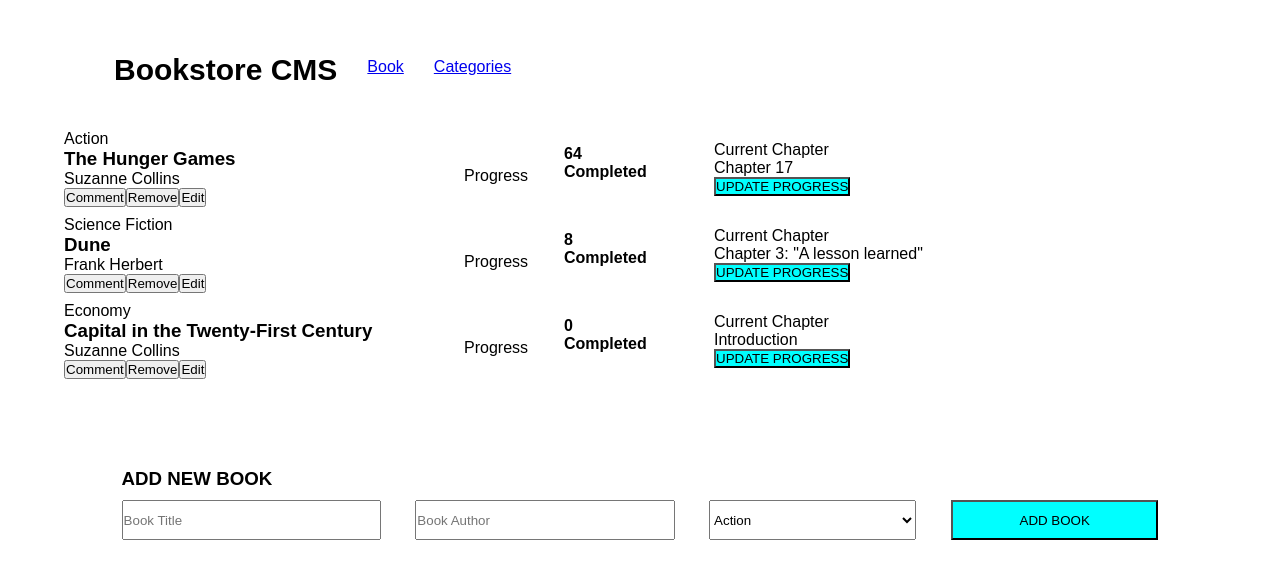
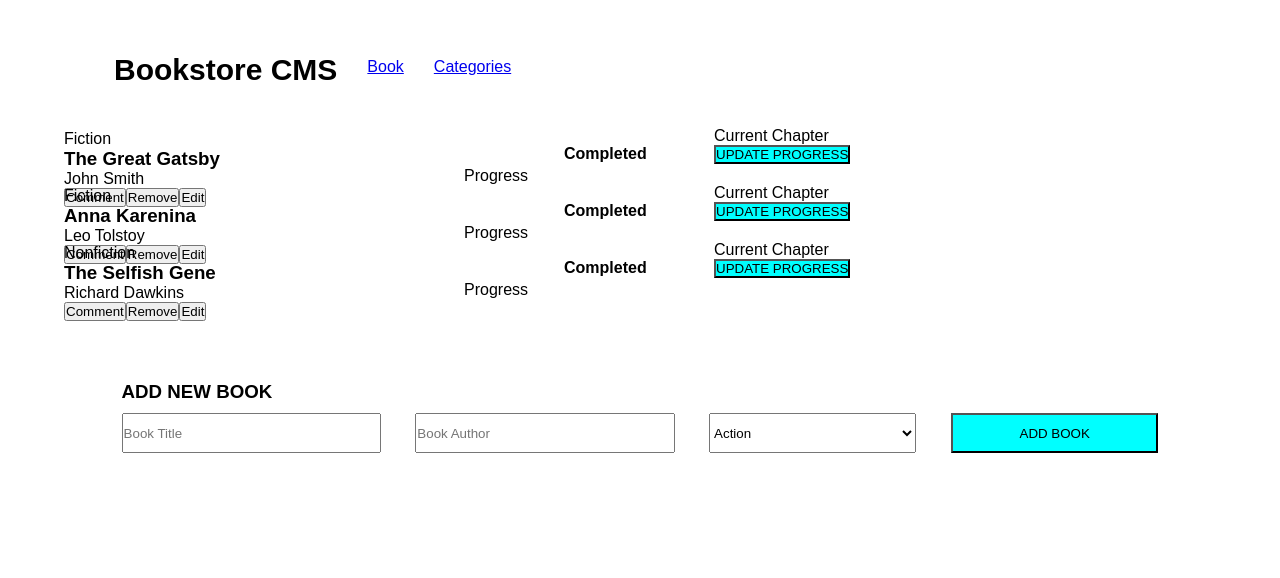
Before and after one commit to Zuwairanajma/bookstore-app-project, a React (Create React App) app: page / in a window 1280 px wide. Shown: the top 578 px of the page. Built offline with nearby package versions, Linux system fonts and the light colour scheme.

Commit message:
Implement Add and remove functions with redux

```diff
--- a/src/components/BookForm.js
+++ b/src/components/BookForm.js
@@ -1,23 +1,60 @@
+import { useDispatch, useSelector } from 'react-redux';
+import { useState } from 'react';
+import { addBook } from '../redux/books/booksSlice';
 import '../styles/BookForm.css';
 
-function BookForm() {
+const BookForm = () => {
+  const dispatch = useDispatch();
+  const books = useSelector((state) => state.books);
+  const [title, setTitle] = useState('');
+  const [author, setAuthor] = useState('');
+  const handleAddBook = (title, author) => {
+    const newBook = {
+      itemId: `${books.length + 1}`,
+      title,
+      author,
+      category: 'uncategorized',
+    };
+    dispatch(addBook(newBook));
+  };
+  function handleClick(e) {
+    e.preventDefault();
+    if (!title || !author) return;
+    handleAddBook(title.trim(), author.trim());
+    setTitle('');
+    setAuthor('');
+  }
   return (
     <div className="containerCreateBooks">
       <h3>ADD NEW BOOK</h3>
       <form>
-        <input type="text" placeholder="Book Title" />
-        <input type="text" placeholder="Book Author" />
+        <input
+          type="text"
+          placeholder="Book Title"
+          value={title}
+          onChange={(e) => setTitle(e.target.value)}
+        />
+        <input
+          type="text"
+          placeholder="Book Author"
+          value={author}
+          onChange={(e) => setAuthor(e.target.value)}
+        />
         <select className="select" value="action">
           <option value="action">Action</option>
           <option value="scienceFiction">Science Fiction</option>
           <option value="economy">Economy</option>
         </select>
-        <button className="btn" type="submit">
+        <button
+          className="btn"
+          type="submit"
+          onClick={handleClick}
+        >
           ADD BOOK
         </button>
       </form>
     </div>
   );
-}
+};
 
 export default BookForm;
--- a/src/components/BookItems.js
+++ b/src/components/BookItems.js
@@ -1,18 +1,100 @@
+// import React from 'react';
+// import PropTypes from 'prop-types';
+// import '../styles/BookState.css';
+// import { useDispatch } from 'react-redux';
+// import { removeBook } from '../redux/books/booksSlice';
+
+// const BookItems = ({ bookItem }) => {
+//   const {
+//    category, title, author, percentage, chapter, itemId,
+//   } = bookItem;
+//   // const itemIds = bookItem.item_id;
+//   const dispatch = useDispatch();
+
+//   return (
+//     <>
+//       <div className="containerRender" style={{ display: 'flex' }}>
+//         <div className="renderLeft">
+//           <p>{category}</p>
+//           <h3>{title}</h3>
+//           <p>{author}</p>
+//           <div className="leftButton">
+//             <button className="leftButton" type="button">Comment</button>
+//             <button
+//               className="leftButton"
+//               type="button"
+//               onClick={() => {
+//                 dispatch(removeBook(itemId));
+//               }}
+//             >
+//               Remove
+//             </button>
+//             <button className="leftButton" type="button">Edit</button>
+//           </div>
+//         </div>
+//       </div>
+//       <div className="renderRight">
+//         <div className="middle">
+//           <p className="Amid">Progress</p>
+//           <div className="midRight">
+//             <h4>{percentage}</h4>
+//             <h4>Completed</h4>
+//           </div>
+//         </div>
+//         <div className="deepRight">
+//           <p>Current Chapter</p>
+//           <p>{chapter}</p>
+//           <button className="blue" type="button">UPDATE PROGRESS</button>
+//         </div>
+//       </div>
+//     </>
+//   );
+// };
+// BookItems.propTypes = {
+//   bookItem: PropTypes.objectOf(
+//     PropTypes.shape({
+//       id: PropTypes.number.isRequired,
+//       title: PropTypes.string.isRequired,
+//       author: PropTypes.string.isRequired,
+//       percentage: PropTypes.number.isRequired,
+//       chapter: PropTypes.string.isRequired,
+//     }),
+//   ).isRequired,
+// };
+
+// export default BookItems;
+
 import React from 'react';
 import PropTypes from 'prop-types';
 import '../styles/BookState.css';
+import { useDispatch } from 'react-redux';
+import { removeBook } from '../redux/books/booksSlice';
 
-function BookItems({ book }) {
+const BookItems = ({ bookItem }) => {
+  const {
+    category, title, author, percentage, chapter, itemId,
+  } = bookItem;
+
+  const dispatch = useDispatch();
+
   return (
     <>
       <div className="containerRender" style={{ display: 'flex' }}>
         <div className="renderLeft">
-          <p>{book.type}</p>
-          <h3>{book.title}</h3>
-          <p>{book.author}</p>
+          <p>{category}</p>
+          <h3>{title}</h3>
+          <p>{author}</p>
           <div className="leftButton">
             <button className="leftButton" type="button">Comment</button>
-            <button className="leftButton" type="button">Remove</button>
+            <button
+              className="leftButton"
+              type="button"
+              onClick={() => {
+                dispatch(removeBook(itemId));
+              }}
+            >
+              Remove
+            </button>
             <button className="leftButton" type="button">Edit</button>
           </div>
         </div>
@@ -21,29 +103,29 @@ function BookItems({ book }) {
         <div className="middle">
           <p className="Amid">Progress</p>
           <div className="midRight">
-            <h4>{book.percentage}</h4>
+            <h4>{percentage}</h4>
             <h4>Completed</h4>
           </div>
         </div>
         <div className="deepRight">
           <p>Current Chapter</p>
-          <p>{book.chapter}</p>
+          <p>{chapter}</p>
           <button className="blue" type="button">UPDATE PROGRESS</button>
         </div>
       </div>
     </>
   );
-}
+};
+
 BookItems.propTypes = {
-  book: PropTypes.objectOf(
-    PropTypes.shape({
-      id: PropTypes.number.isRequired,
-      title: PropTypes.string.isRequired,
-      author: PropTypes.string.isRequired,
-      percentage: PropTypes.number.isRequired,
-      chapter: PropTypes.string.isRequired,
-    }),
-  ).isRequired,
+  bookItem: PropTypes.shape({
+    itemId: PropTypes.string.isRequired,
+    title: PropTypes.string.isRequired,
+    author: PropTypes.string.isRequired,
+    percentage: PropTypes.number.isRequired,
+    chapter: PropTypes.string.isRequired,
+    category: PropTypes.string.isRequired,
+  }).isRequired,
 };
 
 export default BookItems;
--- a/src/components/BookList.js
+++ b/src/components/BookList.js
@@ -1,27 +1,16 @@
-import PropTypes from 'prop-types';
+import { useSelector } from 'react-redux';
 import BookItems from './BookItems';
 
-function BookList({ books }) {
+function BookList() {
+  const { books } = useSelector((state) => state.books);
+
   return (
     <div>
-      {books.map((book) => (
-        <BookItems key={book.id} book={book} />
+      {books.map((bookItem) => (
+        <BookItems key={bookItem.itemId} bookItem={bookItem} />
       ))}
     </div>
   );
 }
 
-BookList.propTypes = {
-  books: PropTypes.arrayOf(
-    PropTypes.shape({
-      id: PropTypes.number.isRequired,
-      type: PropTypes.string.isRequired,
-      title: PropTypes.string.isRequired,
-      author: PropTypes.string.isRequired,
-      percentage: PropTypes.number.isRequired,
-      chapter: PropTypes.string.isRequired,
-    }),
-  ).isRequired,
-};
-
 export default BookList;
--- a/src/components/Books.js
+++ b/src/components/Books.js
@@ -1,40 +1,11 @@
 import BookList from './BookList';
 import BookForm from './BookForm';
 
-function Books() {
-  const books = [
-    {
-      id: 1,
-      type: 'Action',
-      title: 'The Hunger Games',
-      author: 'Suzanne Collins',
-      percentage: 64,
-      chapter: 'Chapter 17',
-    },
-    {
-      id: 2,
-      type: 'Science Fiction',
-      title: 'Dune',
-      author: 'Frank Herbert',
-      percentage: 8,
-      chapter: 'Chapter 3: "A lesson learned"',
-    },
-    {
-      id: 3,
-      type: 'Economy',
-      title: 'Capital in the Twenty-First Century',
-      author: 'Suzanne Collins',
-      percentage: 0,
-      chapter: 'Introduction',
-    },
-  ];
-
-  return (
-    <>
-      <BookList books={books} />
-      <BookForm />
-    </>
-  );
-}
+const Books = () => (
+  <>
+    <BookList />
+    <BookForm />
+  </>
+);
 
 export default Books;
--- a/src/index.js
+++ b/src/index.js
@@ -1,11 +1,15 @@
 import React from 'react';
 import ReactDOM from 'react-dom/client';
+import { Provider } from 'react-redux';
 import App from './App';
 import './index.css';
+import { store } from './redux/store';
 
 const root = ReactDOM.createRoot(document.getElementById('root'));
 root.render(
   <React.StrictMode>
-    <App />
+    <Provider store={store}>
+      <App />
+    </Provider>
   </React.StrictMode>,
 );
--- a/src/redux/books/booksSlice.js
+++ b/src/redux/books/booksSlice.js
@@ -1,7 +1,27 @@
 import { createSlice } from '@reduxjs/toolkit';
 
 const initialState = {
-  books: [],
+  // Initial state:
+  books: [
+    {
+      itemId: 'item1',
+      title: 'The Great Gatsby',
+      author: 'John Smith',
+      category: 'Fiction',
+    },
+    {
+      itemId: 'item2',
+      title: 'Anna Karenina',
+      author: 'Leo Tolstoy',
+      category: 'Fiction',
+    },
+    {
+      itemId: 'item3',
+      title: 'The Selfish Gene',
+      author: 'Richard Dawkins',
+      category: 'Nonfiction',
+    },
+  ],
 };
 
 const booksSlice = createSlice({
@@ -13,13 +33,15 @@ const booksSlice = createSlice({
       state.books.push(action.payload);
     },
     removeBook: (state, action) => {
-      state.books = state.books.filter((book) => book.id !== action.payload).map((book, index) => ({
-        ...book,
-        id: index + 1,
-      }));
+      const itemId = action.payload;
+      state.books = state.books.filter((book) => book.itemId !== itemId);
     },
   },
 });
 
-export const { addBook, removeBook } = booksSlice.actions;
+const { addBook, removeBook } = booksSlice.actions;
+export {
+  addBook,
+  removeBook,
+};
 export default booksSlice.reducer;
```
